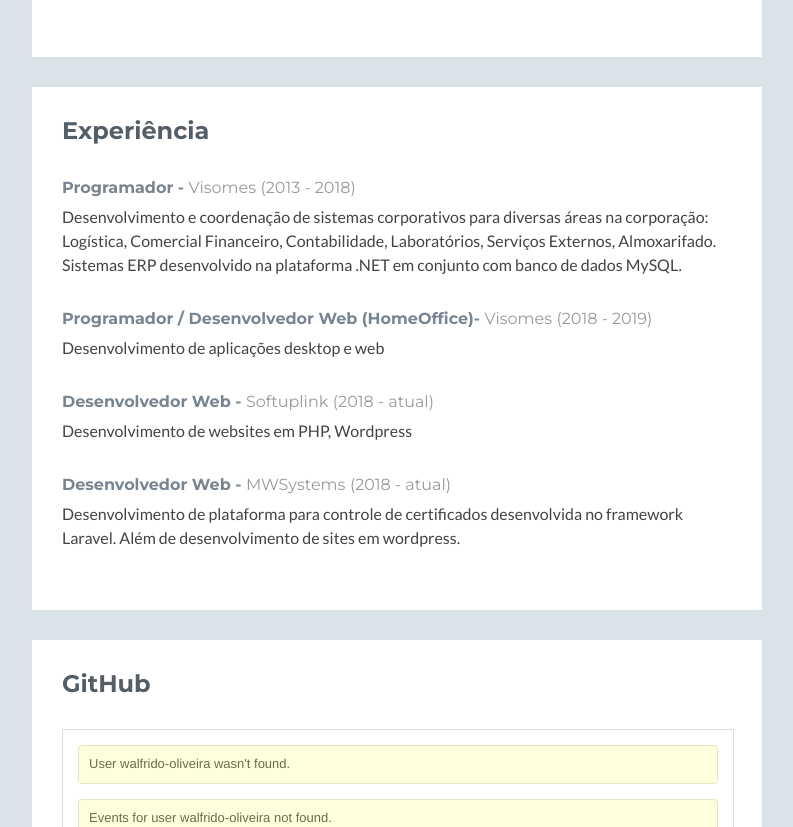
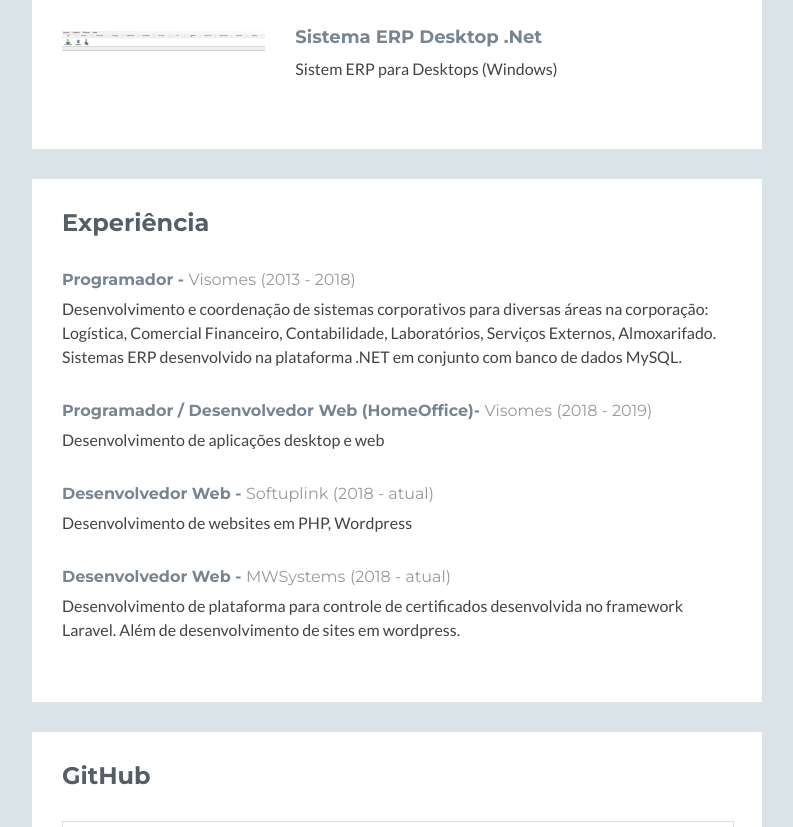
Before and after one commit to walfrido-oliveira/walfrido-oliveira.github.io, a plain HTML site: page index.html in a window 1280 px wide. Shown: the part 1856-2683 px from the top of the page, without its empty margins (53-846 px from the left). Drawn offline with nearby package versions, Linux system fonts and the light colour scheme; some packages are replaced by stand-ins of ours; no server answers; a script that the page names is missing; some icons are missing.

Commit message:
adding portifolio

```diff
--- a/index.html
+++ b/index.html
@@ -150,6 +150,16 @@
                               </div><!--//desc-->
                             </div><!--//item-->
 
+                            <div class="item row">
+                              <a class="col-md-4 col-12" href="assets/images/projects/project-8.png" data-toggle="lightbox">
+                              <img class="img-fluid project-image" src="assets/images/projects/project-8.png" alt="project name" />
+                              </a>
+                              <div class="desc col-md-8 col-12">
+                                  <h3 class="title"><a href="#" target="_blank">Sistema ERP Desktop .Net</a></h3>
+                                  <p class="mb-2">Sistem ERP para Desktops (Windows)</p>
+                              </div><!--//desc-->
+                            </div><!--//item-->
+
 
                         </div><!--//content-->
                     </div><!--//section-inner-->
```
Also changed, not shown: assets/images/projects/project-8.png (added).
